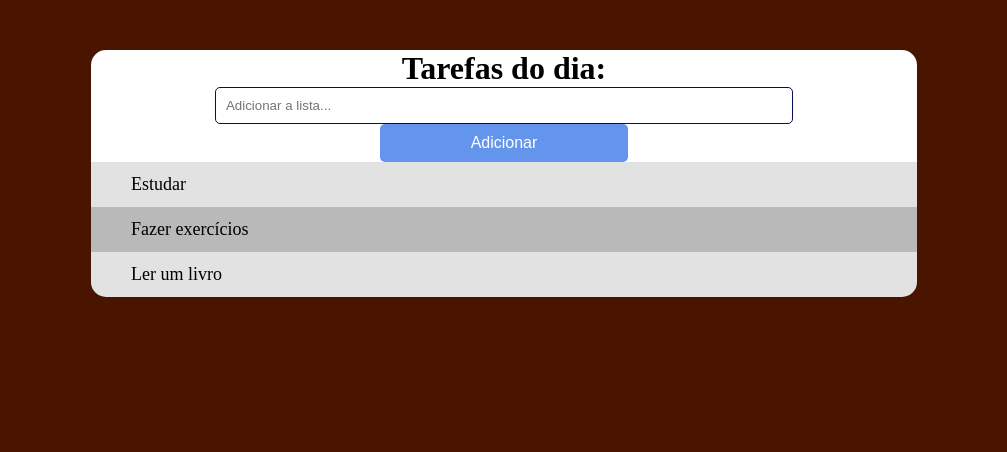
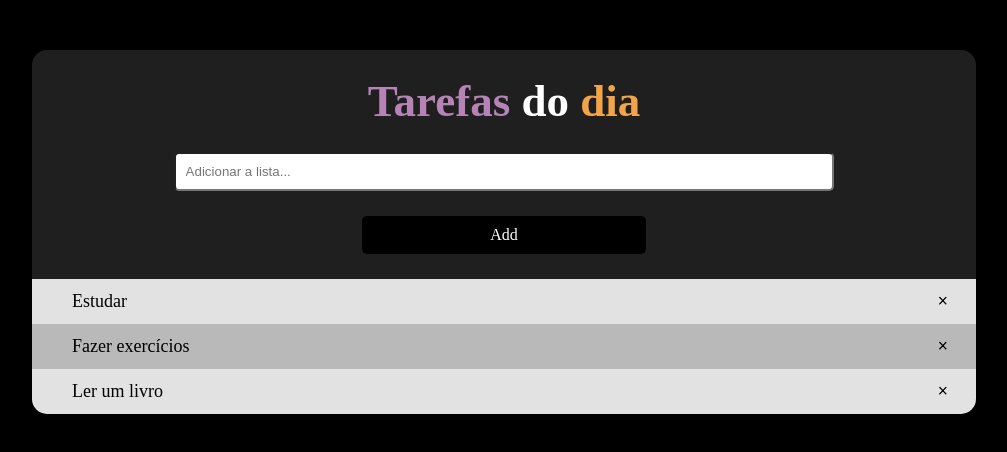
Before and after one commit to FelipeEvaldtCarvalho/todo, a plain HTML site: page main.html in a window 1280 px wide. Shown: the whole page, without its empty margins (136-1143 px from the left). Drawn offline with Linux system fonts and the light colour scheme.

Commit message:
segundo commit

```diff
--- a/main.html
+++ b/main.html
@@ -4,26 +4,27 @@
     <meta charset="UTF-8">
     <meta http-equiv="X-UA-Compatible" content="IE=edge">
     <meta name="viewport" content="width=device-width, initial-scale=1.0">
-    <title>Todo List</title>
+    <title>To do list</title>
     <link rel="stylesheet" href="./style.css">
 </head>
 <body>
 
-    <div class="header">
-        <h1>Tarefas do dia:</h1>
-        <input type="text" placeholder="Adicionar a lista...">
-        <button class="addbtn">Adicionar</button>
-    </div>
-    <div>
-        <ul>
-            <li>Estudar</li>
-            <li>Fazer exercícios</li>
-            <li>Ler um livro</li>
-
-        </ul>
-
+    <div id="myDIV" class="header">
+        <h2><span class="txtCorV">Tarefas</span> do <span class="txtCorL">dia</span></h2>
+        <input type="text" id="myInput"  placeholder="Adicionar a lista...">
+        <span onclick="newElement()" class="addBtn">Add</span>
     </div>
 
+    <ul id="myUL">
+        <li>Estudar</li>
+        <li>Fazer exercícios</li>
+        <li>Ler um livro</li>
+    </ul>
+
+
+
+
     <script src="./script.js"></script>
+
 </body>
 </html>
--- a/script.js
+++ b/script.js
@@ -0,0 +1,63 @@
+var myNodelist = document.getElementsByTagName("LI");
+var i;
+for (i = 0; i < myNodelist.length; i++) {
+  var span = document.createElement("SPAN");
+  var txt = document.createTextNode("\u00D7");
+  span.className = "close";
+  span.appendChild(txt);
+  myNodelist[i].appendChild(span);
+}
+
+var myNodelist = document.getElementsByTagName("LI");
+var i;
+for (i = 0; i < myNodelist.length; i++) {
+  var span = document.createElement("SPAN");
+  var txt = document.createTextNode("\u00D7");
+  span.className = "close";
+  span.appendChild(txt);
+  myNodelist[i].appendChild(span);
+}
+
+var close = document.getElementsByClassName("close");
+var i;
+for (i = 0; i < close.length; i++){
+  close[i].onclick = function() {
+    var div = this.parentElement;
+    div.style.display = "none";
+  }
+}
+
+var list = document.querySelector('ul');
+list.addEventListener('click', function(ev) {
+  if (ev.target.tagName === 'LI'){
+    ev.target.classList.toggle('checked');
+  }
+}, false);
+
+function newElement(){
+  var li = document.createElement("li");
+  var inputValue = document.getElementById("myInput").value;
+  var t = document.createTextNode(inputValue);
+  li.appendChild(t);
+  if (inputValue === '') {
+    alert ("Complete o campo para adicionar uma nova tarefa ;)");
+  } else {
+    document.getElementById("myUL").appendChild(li);
+  }
+  document.getElementById("myInput").value = "";
+
+  var span = document.createElement("SPAN");
+  var txt = document.createTextNode("\u00D7");
+  span.className = "close";
+  span.appendChild(txt);
+  li.appendChild(span);
+
+  for  (i = 0; i < close.length; i++){
+    close[i].onclick = function(){
+      var div = this.parentElement;
+      div.style.display = "none";
+    }
+  }
+
+
+}
--- a/style.css
+++ b/style.css
@@ -1,3 +1,5 @@
+
+
 *{
     margin: 0;
     padding: 0;
@@ -5,7 +7,7 @@
 }
 
 body{
-    background: rgb(73, 21, 0);
+    background: black;
     padding: 50px;
 }
 
@@ -13,11 +15,28 @@ body{
     display: flex;
     flex-direction: column;
     align-items: center;
-    width: 70%;
+    width: 80%;
     margin: auto;
-    background: white;
+    background: rgb(31, 31, 31);
     border-top-right-radius:15px ;
     border-top-left-radius:15px ;
+    color:#fff;
+    transition: .6s;
+}
+
+.header h2, input, span{
+    margin-top: 25px;
+
+}
+
+.header h2{
+    font-size:45px;
+
+}
+
+
+.header span{
+    margin-bottom: 25px;
 }
 
 .header:after{
@@ -28,17 +47,16 @@ body{
 }
 
 input{
-    border:rgb(12, 12, 94) 1px solid;
     border-radius: 5px;
     width: 70%;
     padding: 10px;
 
 }
 
-.addbtn{
+.addBtn{
     padding: 10px;
     width: 30%;
-    background: cornflowerblue;
+    background: black;
     border-radius: 5px;
     border:none;
     cursor: pointer;
@@ -46,22 +64,29 @@ input{
     text-align: center;
     color: white;
     font-size: 16px;
+
 }
 
-.addbtn:hover{
-    background: rgb(27, 92, 214);
+.addBtn:hover{
+    background: white;
+    color:black;
 }
+
+
 
 ul{
     margin: 0;
     padding: 0;
-    width: 70%;
+    width: 80%;
     margin: auto;
 
 }
 
 ul li {
+    display: flex;
+    flex-direction: row;
     cursor: pointer;
+    align-items: center;
     position: relative;
     padding: 12px 8px 12px 40px;
     list-style-type: none;
@@ -72,6 +97,7 @@ ul li {
     -moz-user-select: none;
     -ms-user-select: none;
     user-select: none;
+
 }
 
 ul li.checked{
@@ -80,6 +106,14 @@ ul li.checked{
     text-decoration: line-through;
 
 }
+
+.txtCorV{
+    color:rgb(182, 131, 182);
+}
+.txtCorL{
+    color:rgb(243, 164, 73);
+}
+
 
 ul li:nth-child(even) {
     background: rgb(185, 185, 185);
@@ -110,12 +144,13 @@ ul li.checked::before {
 
   .close {
     position: absolute;
-    right: 0;
-    top: 0;
-    padding: 12px 16px 12px 16px;
+    top: -21px;
+    right: 15px;
+    padding: 8px 13px;
   }
 
   .close:hover {
     background-color: #f44336;
+    border-radius: 50%;
     color: white;
   }
```
